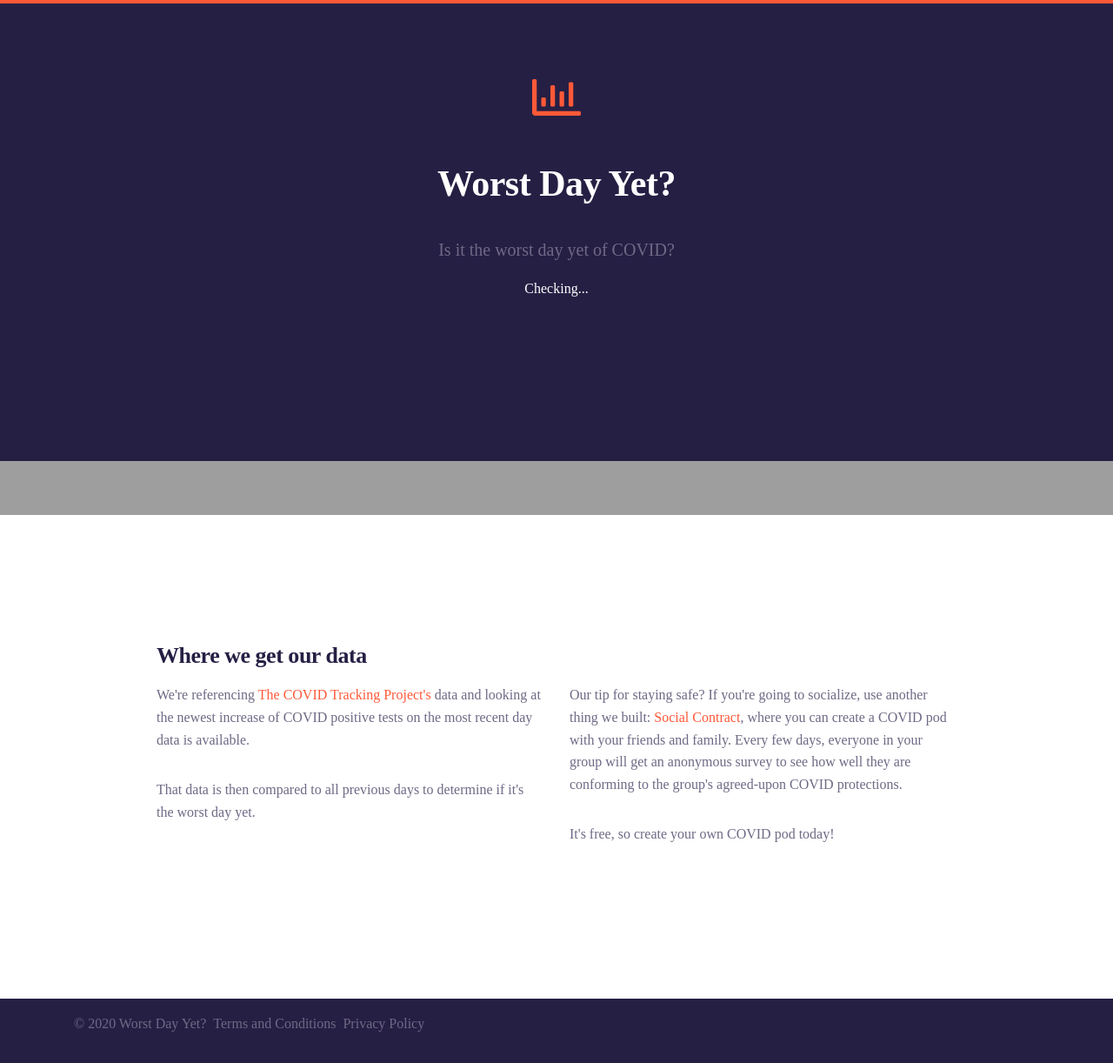
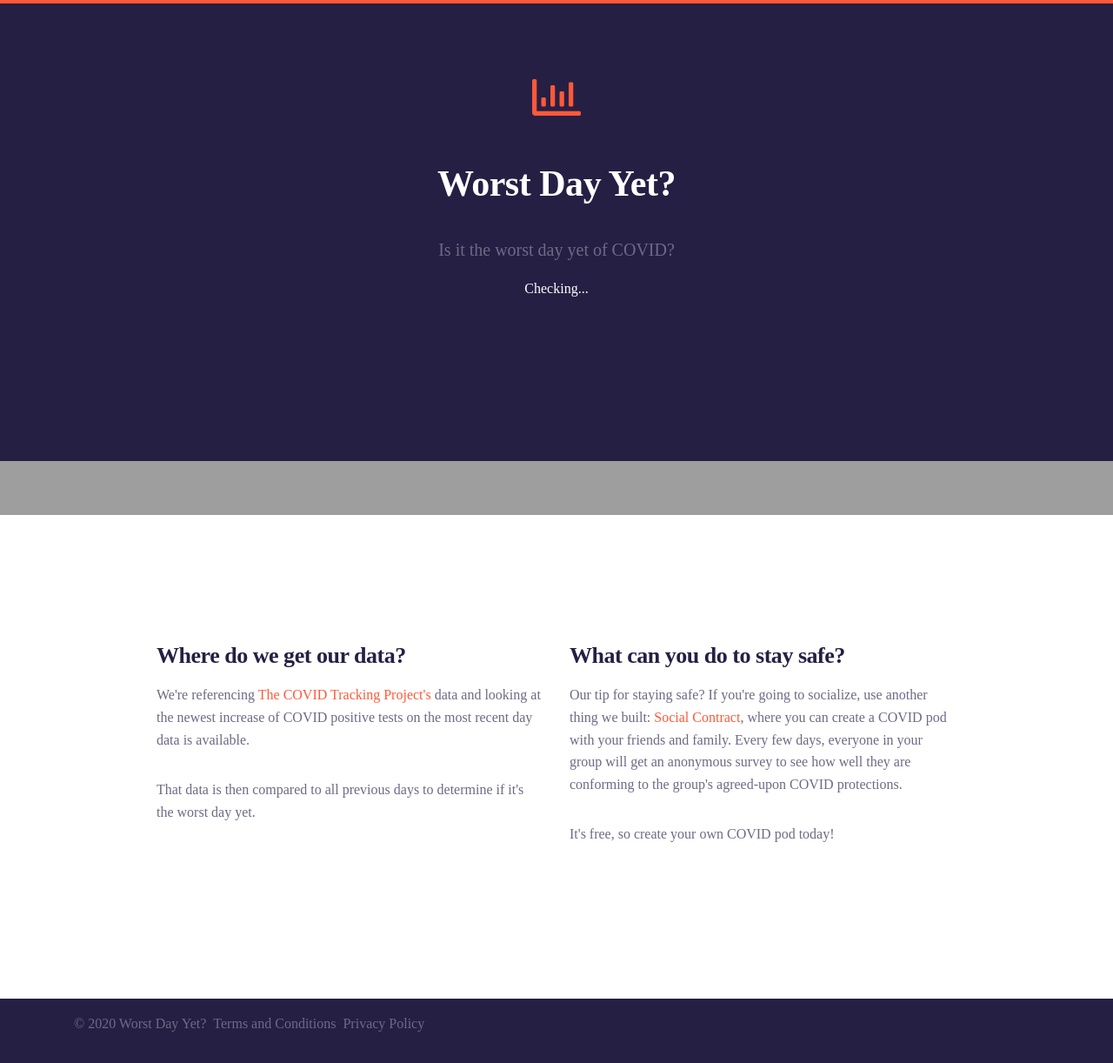
Before and after one commit to ObjectifGroup/worstdayyet.com, a Jekyll site: the page built from index.html, in a window 1280 px wide. Shown: the whole page at 87% size. Built offline with Jekyll 4.4.1, drawn with Linux system fonts in a browser that asks for light colours; nearby versions of some CDN libraries; some web fonts are replaced; comment, search, counter and statistics services are not loaded.

Commit message:
Update home.html

```diff
--- a/_layouts/home.html
+++ b/_layouts/home.html
@@ -33,8 +33,11 @@ layout:         default
     <div class="row">
       <div class="offset-lg-1 col-lg-10 col-md-12 col-12">
         <div class="row">
-          <div class="col-lg-12 col-md-12 col-12">
-            <h3 class="mb-3">Where we get our data</h3>
+          <div class="col-lg-6 col-md-6 col-12">
+            <h3 class="mb-3">Where do we get our data?</h3>
+          </div>
+          <div class="col-lg-6 col-md-6 col-12">
+            <h3 class="mb-3">What can you do to stay safe?</h3>
           </div>
 
           <div class="col-lg-6 col-md-6 col-12">
```
